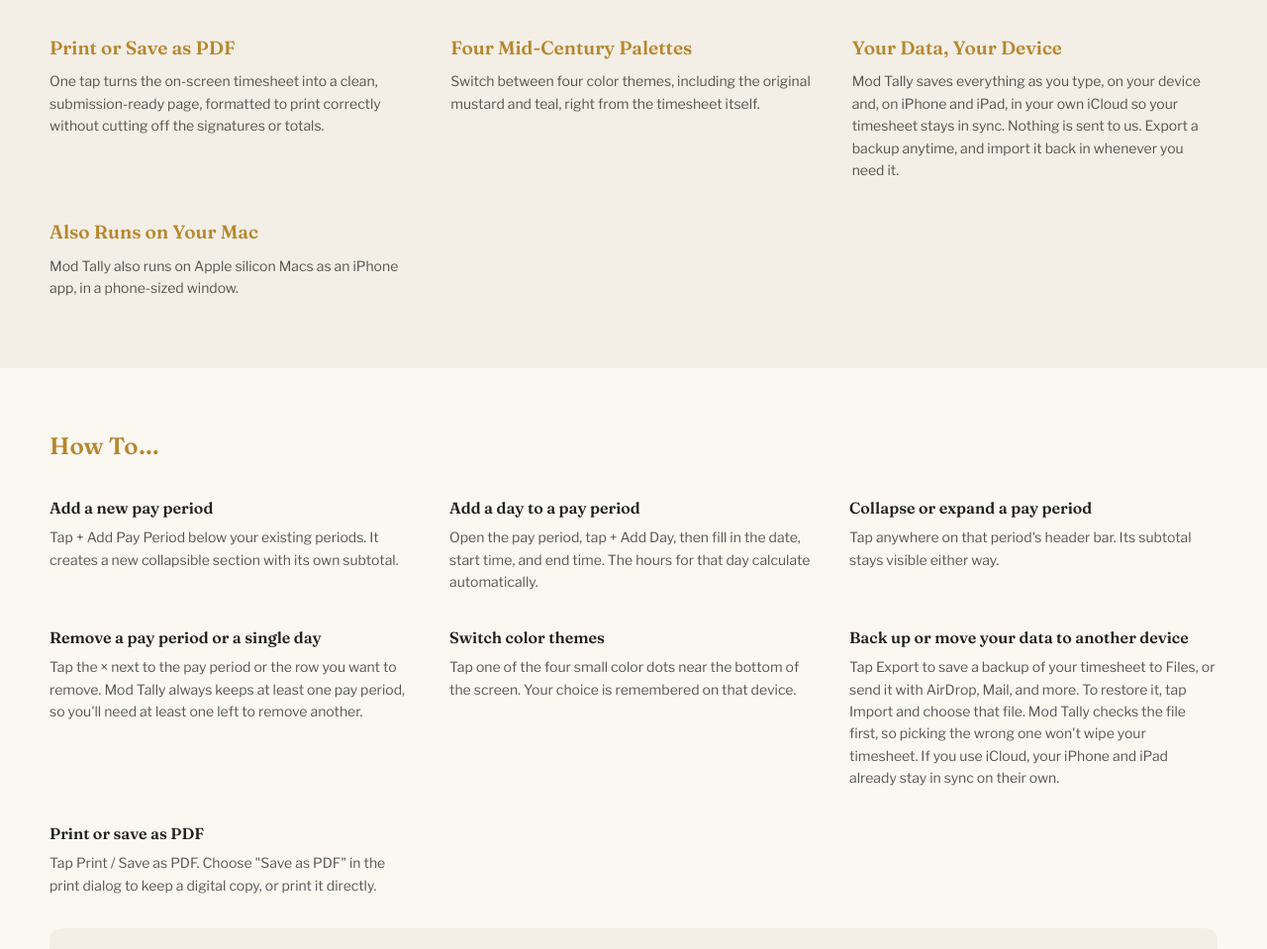
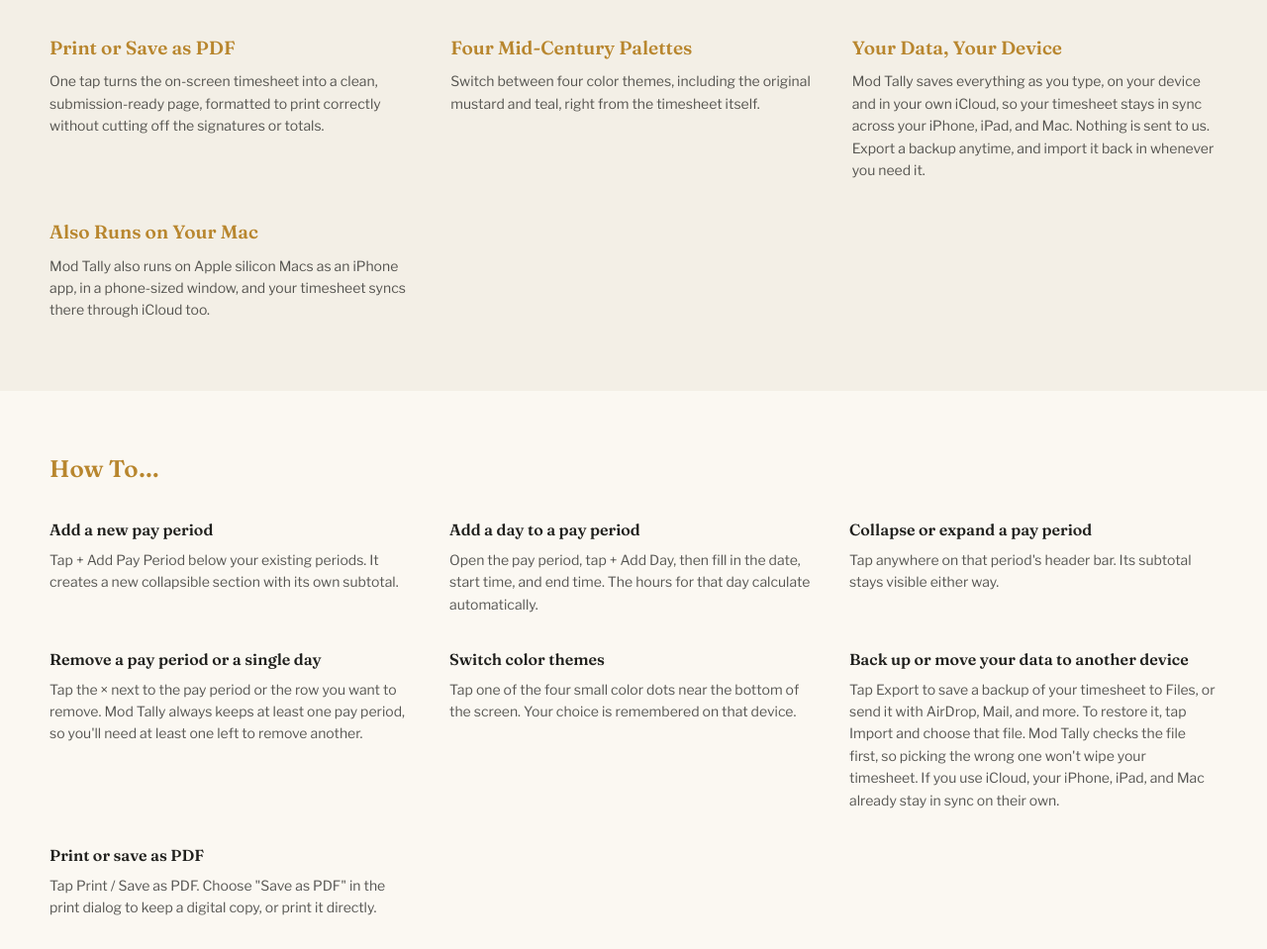
Before and after one commit to davidhunterots-commits/hunterappstudio, a plain HTML site: page mod-tally.html in a window 1280 px wide. Shown: the part 1397-2356 px from the top of the page at 99% size. Drawn offline with nearby package versions, Linux system fonts and the light colour scheme.

Commit message:
Mod Tally Mac sync

```diff
--- a/mod-tally.html
+++ b/mod-tally.html
@@ -160,12 +160,12 @@
 
         <div>
           <h3 style="font-family:'Fraunces',serif;font-weight:600;font-size:19px;margin:0 0 8px;color:#b8862e;">Your Data, Your Device</h3>
-          <p style="font-size:14px;color:rgba(32,32,29,0.75);margin:0;">Mod Tally saves everything as you type, on your device and, on iPhone and iPad, in your own iCloud so your timesheet stays in sync. Nothing is sent to us. Export a backup anytime, and import it back in whenever you need it.</p>
+          <p style="font-size:14px;color:rgba(32,32,29,0.75);margin:0;">Mod Tally saves everything as you type, on your device and in your own iCloud, so your timesheet stays in sync across your iPhone, iPad, and Mac. Nothing is sent to us. Export a backup anytime, and import it back in whenever you need it.</p>
         </div>
 
         <div>
           <h3 style="font-family:'Fraunces',serif;font-weight:600;font-size:19px;margin:0 0 8px;color:#b8862e;">Also Runs on Your Mac</h3>
-          <p style="font-size:14px;color:rgba(32,32,29,0.75);margin:0;">Mod Tally also runs on Apple silicon Macs as an iPhone app, in a phone-sized window.</p>
+          <p style="font-size:14px;color:rgba(32,32,29,0.75);margin:0;">Mod Tally also runs on Apple silicon Macs as an iPhone app, in a phone-sized window, and your timesheet syncs there through iCloud too.</p>
         </div>
 
       </div>
@@ -204,7 +204,7 @@
 
         <div>
           <h3 style="font-family:'Fraunces',serif;font-weight:600;font-size:16px;margin:0 0 6px;color:#20201d;">Back up or move your data to another device</h3>
-          <p style="font-size:14px;color:rgba(32,32,29,0.75);margin:0;">Tap Export to save a backup of your timesheet to Files, or send it with AirDrop, Mail, and more. To restore it, tap Import and choose that file. Mod Tally checks the file first, so picking the wrong one won't wipe your timesheet. If you use iCloud, your iPhone and iPad already stay in sync on their own.</p>
+          <p style="font-size:14px;color:rgba(32,32,29,0.75);margin:0;">Tap Export to save a backup of your timesheet to Files, or send it with AirDrop, Mail, and more. To restore it, tap Import and choose that file. Mod Tally checks the file first, so picking the wrong one won't wipe your timesheet. If you use iCloud, your iPhone, iPad, and Mac already stay in sync on their own.</p>
         </div>
 
         <div>
```
Also changed, not shown: mod-tally-privacy.html (+1 -1 lines), privacy.html (+1 -1 lines).
